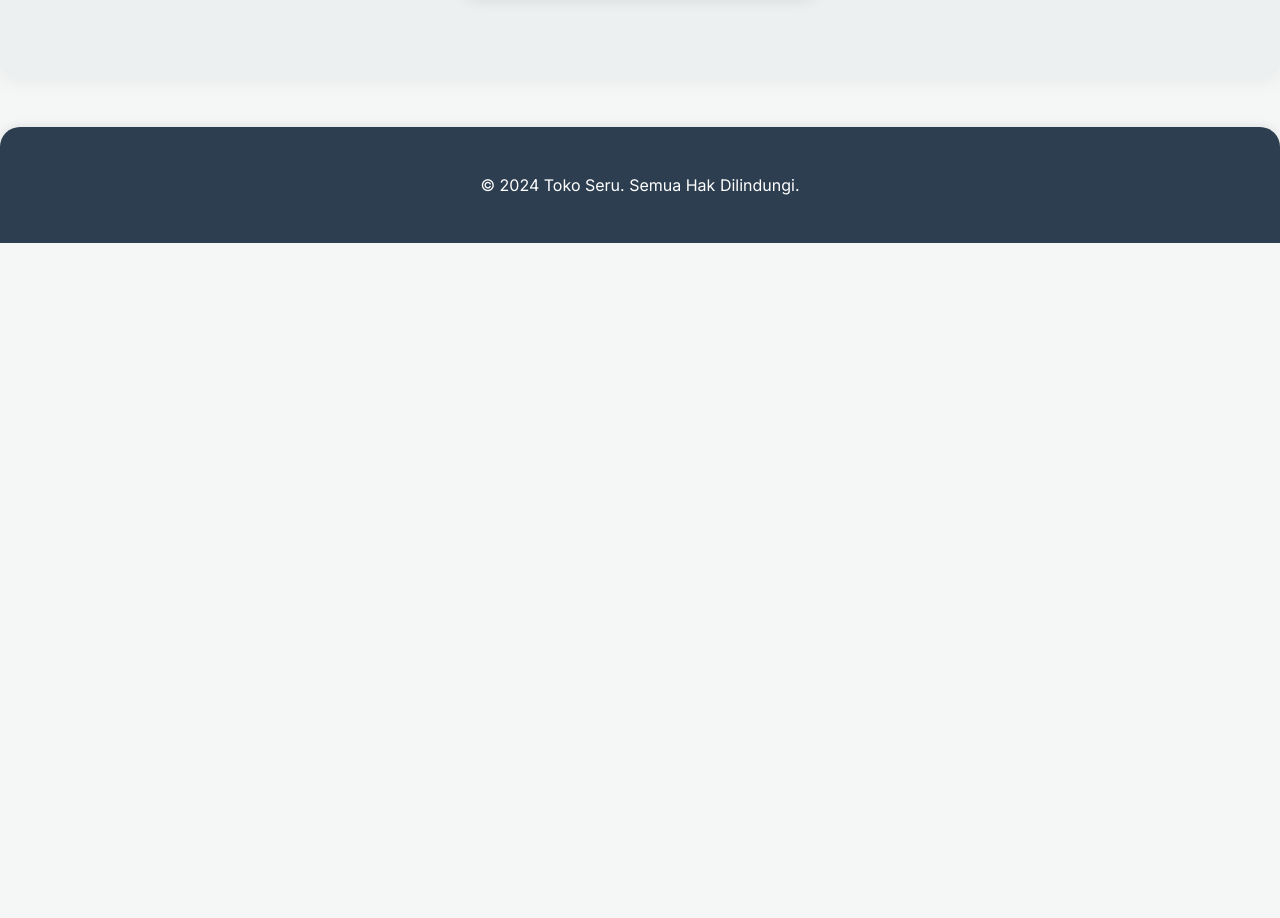
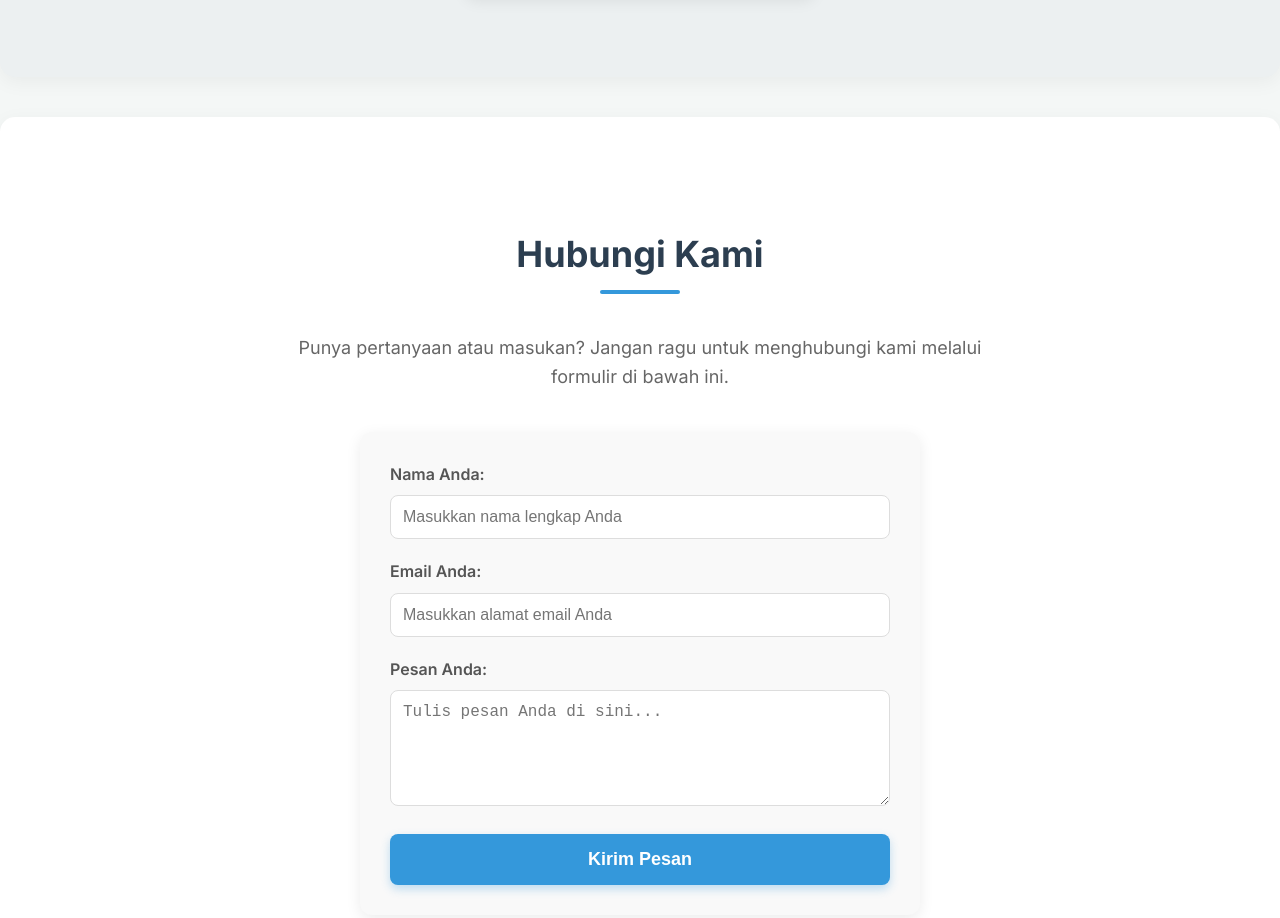
Before and after one commit to 4rip22/capstone-project-Hactive-IBM, a plain HTML site: page index.html in a window 1280 px wide. Shown: the part 3001-3919 px from the top of the page. Before the commit the page ends 3244 px from the top, so only its background shows below. Drawn offline with Linux system fonts and the light colour scheme.

Commit message:
update code

```diff
--- a/index.html
+++ b/index.html
@@ -59,6 +59,28 @@
         </div>
     </section>
 
+    <section id="contact" class="contact-section">
+        <div class="container">
+            <h2>Hubungi Kami</h2>
+            <p class="contact-description">Punya pertanyaan atau masukan? Jangan ragu untuk menghubungi kami melalui formulir di bawah ini.</p>
+            <form id="contactForm" class="contact-form">
+                <div class="form-group">
+                    <label for="name">Nama Anda:</label>
+                    <input type="text" id="name" name="name" required placeholder="Masukkan nama lengkap Anda">
+                </div>
+                <div class="form-group">
+                    <label for="email">Email Anda:</label>
+                    <input type="email" id="email" name="email" required placeholder="Masukkan alamat email Anda">
+                </div>
+                <div class="form-group">
+                    <label for="message">Pesan Anda:</label>
+                    <textarea id="message" name="message" rows="5" required placeholder="Tulis pesan Anda di sini..."></textarea>
+                </div>
+                <button type="submit" class="btn btn-primary">Kirim Pesan</button>
+            </form>
+        </div>
+    </section>
+
     <footer class="footer">
         <div class="container">
             <p>&copy; 2024 Toko Seru. Semua Hak Dilindungi.</p>
--- a/index.js
+++ b/index.js
@@ -12,6 +12,9 @@ document.addEventListener('DOMContentLoaded', () => {
     const cartItemsContainer = document.getElementById('cartItemsContainer');
     const cartTotalPriceDisplay = document.getElementById('cartTotalPrice');
     const emptyCartMessage = document.getElementById('emptyCartMessage');
+
+    // Elemen formulir kontak
+    const contactForm = document.getElementById('contactForm');
 
 
     // Data produk contoh
@@ -208,6 +211,28 @@ document.addEventListener('DOMContentLoaded', () => {
         }
     });
 
+    // --- Logika Formulir Kontak ---
+    contactForm.addEventListener('submit', (event) => {
+        event.preventDefault(); // Mencegah pengiriman formulir default
+
+        // Ambil nilai dari input formulir
+        const name = document.getElementById('name').value;
+        const email = document.getElementById('email').value;
+        const message = document.getElementById('message').value;
+
+        // Simulasi pengiriman data (misalnya, ke konsol)
+        console.log('Pesan Kontak Diterima:');
+        console.log('Nama:', name);
+        console.log('Email:', email);
+        console.log('Pesan:', message);
+
+        // Tampilkan pesan sukses kepada pengguna
+        showMessageBox('Pesan Anda telah berhasil dikirim!', 'success');
+
+        // Bersihkan formulir setelah pengiriman
+        contactForm.reset();
+    });
+
 
     // Logika Hamburger Menu
     hamburger.addEventListener('click', () => {
@@ -225,7 +250,22 @@ document.addEventListener('DOMContentLoaded', () => {
 
     // Menutup menu saat link diklik (untuk pengalaman mobile)
     navMenu.querySelectorAll('a').forEach(link => {
-        link.addEventListener('click', () => {
+        link.addEventListener('click', (event) => {
+            // Mencegah perilaku default link (lompat langsung)
+            event.preventDefault();
+
+            // Dapatkan target ID dari href link
+            const targetId = link.getAttribute('href');
+            if (targetId.startsWith('#')) {
+                const targetElement = document.querySelector(targetId);
+                if (targetElement) {
+                    targetElement.scrollIntoView({
+                        behavior: 'smooth' // Animasi scroll halus
+                    });
+                }
+            }
+
+            // Tutup menu hamburger setelah mengklik link (untuk mobile)
             if (navMenu.classList.contains('active')) {
                 navMenu.classList.remove('active');
                 hamburger.querySelector('i').classList.remove('fa-times');
--- a/style.css
+++ b/style.css
@@ -1,4 +1,8 @@
 /* General Styles */
+html {
+    scroll-behavior: smooth; /* Menambahkan smooth scroll untuk seluruh halaman */
+}
+
 body {
     font-family: 'Inter', sans-serif;
     margin: 0;
@@ -201,14 +205,14 @@ p {
     box-shadow: 0 5px 20px rgba(0, 0, 0, 0.05);
 }
 
-.products-section h2, .game-section h2 {
+.products-section h2, .game-section h2, .contact-section h2 {
     text-align: center;
     font-size: 36px;
     margin-bottom: 50px;
     position: relative;
 }
 
-.products-section h2::after, .game-section h2::after {
+.products-section h2::after, .game-section h2::after, .contact-section h2::after {
     content: '';
     position: absolute;
     bottom: -10px;
@@ -363,6 +367,73 @@ p {
     font-weight: 700;
     color: #3498db;
 }
+
+/* Contact Section */
+.contact-section {
+    padding: 80px 0;
+    background-color: #fff;
+    margin-top: 40px;
+    border-radius: 15px;
+    box-shadow: 0 5px 20px rgba(0, 0, 0, 0.05);
+    text-align: center;
+}
+
+.contact-description {
+    font-size: 18px;
+    color: #666;
+    margin-bottom: 40px;
+    max-width: 700px;
+    margin-left: auto;
+    margin-right: auto;
+}
+
+.contact-form {
+    max-width: 500px;
+    margin: 0 auto;
+    padding: 30px;
+    background-color: #f9f9f9;
+    border-radius: 12px;
+    box-shadow: 0 4px 15px rgba(0, 0, 0, 0.08);
+    text-align: left;
+}
+
+.form-group {
+    margin-bottom: 20px;
+}
+
+.form-group label {
+    display: block;
+    font-weight: 600;
+    margin-bottom: 8px;
+    color: #555;
+}
+
+.form-group input[type="text"],
+.form-group input[type="email"],
+.form-group textarea {
+    width: 100%;
+    padding: 12px;
+    border: 1px solid #ddd;
+    border-radius: 8px;
+    font-size: 16px;
+    box-sizing: border-box; /* Include padding in width */
+    transition: border-color 0.3s ease, box-shadow 0.3s ease;
+}
+
+.form-group input[type="text"]:focus,
+.form-group input[type="email"]:focus,
+.form-group textarea:focus {
+    border-color: #3498db;
+    box-shadow: 0 0 0 3px rgba(52, 152, 219, 0.2);
+    outline: none;
+}
+
+.contact-form .btn-primary {
+    width: 100%;
+    padding: 15px;
+    font-size: 18px;
+}
+
 
 /* Footer */
 .footer {
@@ -612,7 +683,7 @@ p {
         margin-top: 15px;
     }
 
-    .products-section h2, .game-section h2 {
+    .products-section h2, .game-section h2, .contact-section h2 {
         font-size: 30px;
     }
 
@@ -644,6 +715,10 @@ p {
         width: 100%; /* Full width for actions */
         justify-content: space-between;
     }
+
+    .contact-form {
+        padding: 20px;
+    }
 }
 
 @media (max-width: 480px) {
@@ -663,6 +738,7 @@ p {
         grid-template-columns: repeat(2, 1fr); /* Even smaller for very small screens */
         max-width: 300px;
     }
+
     .card-face {
         font-size: 30px;
     }
```
